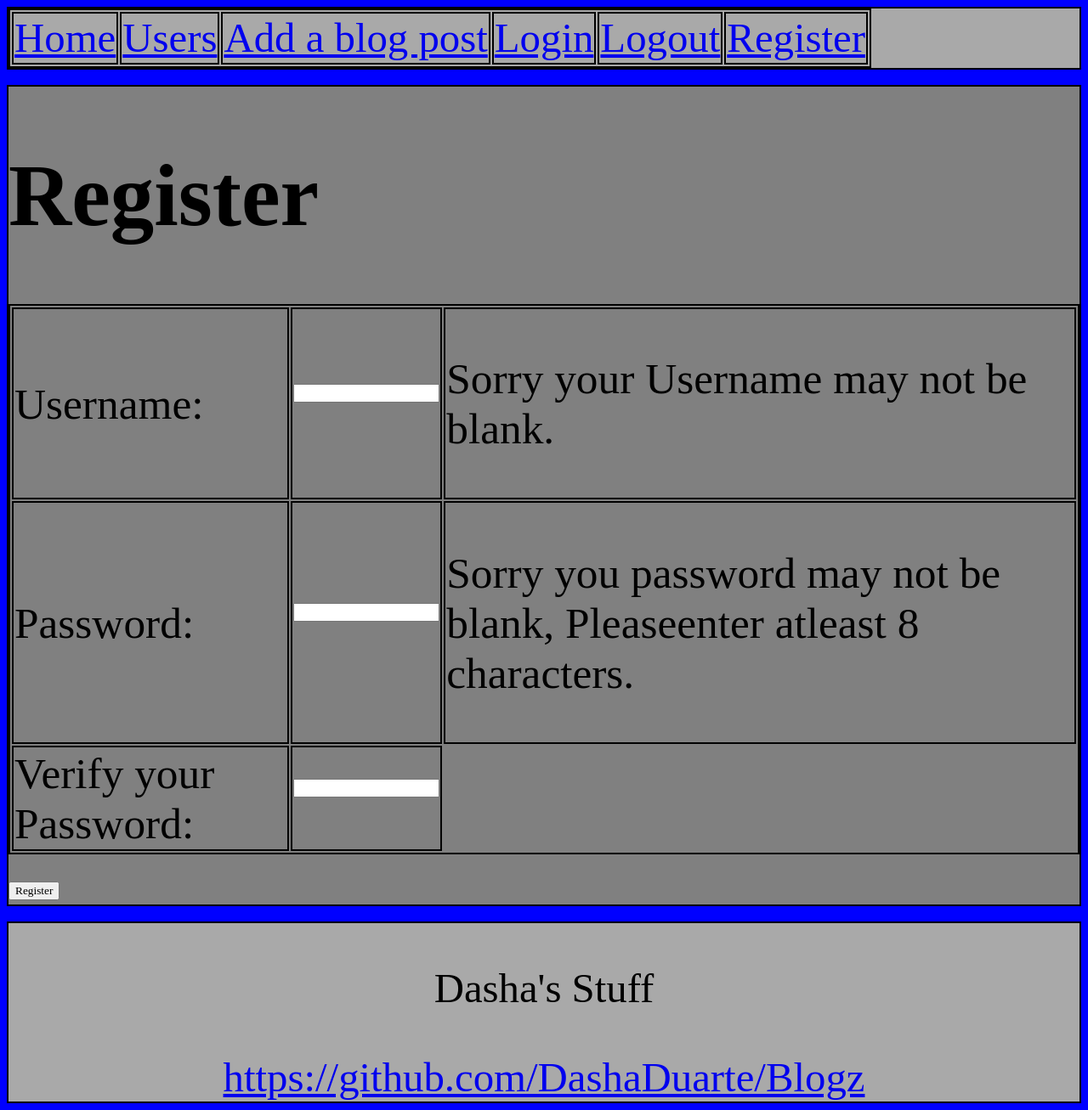
After one commit to DashaDuarte/Blogz, a Flask app: page /register in a window 1280 px wide. The commit adds this page. Shown: the whole page at 85% size. Run offline with Flask 2, Linux system fonts and the light colour scheme.

Commit message:
FinalBlogz

```diff
--- a/main.py
+++ b/main.py
@@ -1,76 +1,198 @@
-from flask import Flask, request, redirect, render_template
+from flask import Flask, request, redirect, render_template, session, flash
 from flask_sqlalchemy import SQLAlchemy
 
 app = Flask(__name__)
 app.config['DEBUG'] = True
-app.config['SQLALCHEMY_DATABASE_URI'] = 'mysql+pymysql://build-a-blog:pass123@localhost:3306/build-a-blog'
+app.config['SQLALCHEMY_DATABASE_URI'] = 'mysql+pymysql://dashad@localhost:3306/blog'
 app.config['SQLALCHEMY_ECHO'] = True
 db = SQLAlchemy(app)
-print("Welcome Back!")
+app.secret_key = 'open seseme'
+
+
 class Blog(db.Model):
     id = db.Column(db.Integer, primary_key=True)
-    title = db.Column(db.Text)
-    post = db.Column(db.Text)
+    title = db.Column(db.String(300))
+    body = db.Column(db.String(10000))
+    owner_id = db.Column(db.Integer, db.ForeignKey('user.user_id'))
 
-    def __init__(self, title, post):
+    def __init__(self, id, title, body, owner):
+        self.id = id
         self.title = title
-        self.post = post
+        self.body = body
+        self.owner = owner
+
+class User(db.Model):
+
+    user_id = db.Column(db.Integer, primary_key=True)
+    username = db.Column(db.String(175), unique=True)
+    password = db.Column(db.String(25))
+    blogs = db.relationship('Blog', backref='owner')
+
+    def __init__(self, username, password):
+
+        self.username = username
+        self.password = password
+
+    def __repr__(self):
+        return str(self.username)
 
 
-@app.route('/blog')
-def show_blog():
-    post_id = request.args.get('id')
-    if (post_id):
-        ind_post = Blog.query.get(post_id)
-        return render_template('ind_post.html', ind_post=ind_post)
-    else:
-        all_blog_posts = Blog.query.all()
-        return render_template('blog.html', posts=all_blog_posts)
-
-def empty_val(x):
-    if x:
-        return True
-    else:
-        return False
-
-@app.route('/blog_content', methods=['POST', 'GET'])
-def article():
-    post_id = request.args.get('id')
-    my_blog = Blog.query.get(post_id)
-    return render_template('blog_content' , blog = my_blog)
+@app.before_request
+def require_login():
+    allowed_routes = ['login', 'blog', 'register', 'individual',
+        'index', 'home', 'OneBlog', 'user_page', 'UserPosts']
+    if 'user' not in session and request.endpoint not in allowed_routes:
+            return redirect('/login')
 
 
-@app.route('/newblog ', methods=['POST', 'GET'])
-def add_entry():
+@app.route("/")
+def index():
+    return redirect("/blog")
+
+
+@app.route("/blog")
+def home():
+    blogs = Blog.query.all()
+    welcome = "Not logged in"
+    if 'user' in session:
+        welcome = "Logged in as: " + session['user']
+    return render_template('home.html', title= "Dasha Blog Community",
+        blogs= blogs, welcome= welcome)
+
+@app.route("/add", methods= ['POST', 'GET'])
+def AddBlog():
+    error = {"title_blank": "", "body_blank": ""}
+    new_body = ""
+    new_title = ""
+
+    welcome = "Logged in as: " + session['user']
+    existing_user = User.query.filter_by(username=session['user']).first()
 
     if request.method == 'POST':
+        new_title = request.form["title"]
+        new_body = request.form["body"]
 
-        title_error = ""
-        blog_entry_error = ""
+        if new_title == "":
+            error["title_blank"] = "Please enter a title for your blog"
+        if new_body == "":
+            error["body_blank"] = "Let's enter some text for your blog's body"
 
-        post_title = request.form['blog_title']
-        post_entry = request.form['blog_post']
-        post_new = Blog(post_title, post_entry)
+        if error["title_blank"] == "" and error["body_blank"] == "":
+            new_blog = Blog(new_title, new_body, existing_user)
+            db.session.add(new_blog)
+            db.session.commit()
+            author = User.query.filter_by(id= new_blog.owner_id).first()
+            return redirect("/individual?blog_title="+new_title)
 
-        if empty_val(post_title) and empty_val(post_entry):
-            db.session.add(post_new)
+    return render_template('add.html', title= "Add a blog post",
+        add_body= new_body, add_title= new_title,
+        title_blank= error["title_blank"], body_blank= error["body_blank"],
+        welcome= welcome)
+
+
+@app.route("/individual")
+def OneBlog():
+    welcome = "Not logged in"
+    if 'user' in session:
+        welcome = "Logged in as: " + session['user']
+
+    title = request.args.get('blog_title')
+    if title:
+        existing_blog = Blog.query.filter_by(title= title).first()
+        author = User.query.filter_by(id= existing_blog.owner_id).first()
+        return render_template("individual.html",
+            title= existing_blog.title, body= existing_blog.body,
+            author= author.username, welcome= welcome)
+
+
+@app.route("/UserPage")
+def UserPosts():
+    welcome = "Not logged in"
+    if 'user' in session:
+        welcome = "Logged in as: " + session['user']
+
+    user = request.args.get('user_link')
+    if user:
+        existing_user = User.query.filter_by(username= user).first()
+        user_posts = existing_user.blogs
+        return render_template("UserPage.html", welcome= welcome,
+            title= user+"'s posts", blogs= user_posts)
+
+    user_list = User.query.all()
+    return render_template("AllUsers.html", title= "All Users",
+        welcome= welcome, user_list= user_list)
+
+
+@app.route("/register", methods=['POST', 'GET'])
+def register():
+    error = {"name_error": "", "pass_error": "", "verify_error": ""}
+    if request.method == 'POST':
+        username = request.form['username']
+        password = request.form['password']
+        verify = request.form['verify']
+
+        if username == "":
+            error["name_error"] = "Your username may not be blank"
+        if password == "":
+            error["pass_error"] = "Your password may not be blank"
+        elif len(password) < 2:
+            error["pass_error"] = "Password must be more than 8 characters long"
+        else:
+            if password != verify:
+                error["verify_error"] = "Password and Verification text must match"
+
+        existing_user = User.query.filter_by(username=username).first()
+        if existing_user:
+            error["name_error"] = "oops someone is already using that username"
+
+        if  username != "" and password != "" and error["verify_error"] == "":
+            new_user = User(username, password)
+            db.session.add(new_user)
             db.session.commit()
-            post_link = "/blog?id=" + str(post_new.id)
-            return redirect(post_link)
+            session['user'] = new_user.username
+
+            return redirect("/blog")
+
+    return render_template("register.html", title= "Register",
+        name_error= error["name_error"], pass_error= error["pass_error"],
+        verify_error= error["verify_error"])
+
+
+@app.route("/login", methods=['POST', 'GET'])
+def login():
+    error = {"name_error": "", "pass_error": ""}
+    username = ""
+
+    if request.method == 'POST':
+        username = request.form['username']
+        password = request.form['password']
+
+        existing_user = User.query.filter_by(username=username).first()
+        if existing_user:
+            if password == "":
+                error["pass_error"] = "Your password may not be blank."
+
+            elif existing_user.password == password:
+                session['user'] = existing_user.username
+                return redirect("/blog")
+            else:
+                error["pass_error"] = "password invalid"
         else:
-            if not empty_val(post_title) and not empty_val(post_entry):
-                title_error = "Enter blog title"
-                blog_entry_error = "Enter blog entry"
-                return render_template('new_blog.html', blog_entry_error=blog_entry_error, title_error=title_error)
-            elif not empty_val(post_title):
-                title_error = "Enter text for blog title"
-                return render_template('new_blog.html', title_error=title_error, post_entry=post_entry)
-            elif not empty_val(post_entry):
-                blog_entry_error = "Enter text for blog entry"
-                return render_template('new_blog.html', blog_entry_error=blog_entry_error, post_title=post_title)
+            error["name_error"] = "username invalid. Try again or Register."
 
-    else:
-        return render_template('new_blog.html')
+    return render_template("login.html", title= "Login",
+        name_error= error["name_error"], pass_error= error["pass_error"],
+        username= username)
+
+
+@app.route("/logout", methods= ['POST', 'GET'])
+def logout():
+
+    if 'user' in session:
+        del session['user']
+    return redirect('/blog')
+
+
 
 if __name__ == '__main__':
     app.run()
--- a/templates/base.html
+++ b/templates/base.html
@@ -1,16 +1,74 @@
+<!doctype html>
+<html>
+    <head>
+        <title>{{title}}</title>
+        <style>
+            *{
+                font-family: 'Times New Roman', Times, serif;
+            }
+            .error {
+                color: grey;
+            }
+            table, tr, td {
+                border: 2px solid black;
+            }
+            .link_button {
+                background: none;
+                border: none;
+                text-decoration: underline;
+                cursor: pointer;
+                font-size: 3.045em;
+            }
+            header, footer {
+                text-align: center;
+                font-size: 3.05em;
+                background-color: darkgrey;
+                border: 2px solid black;
+            }
+            body {
+                background-color: blue;
+            }
+            main {
+                background-color: grey;
+                font-size: 3.211em;
+                border: 2px solid black;
+            }
+            thead {
+                font-size: 1.207em;
+                text-align: center;
 
-<!DOCTYPE html>
-<html>
+            }
+        </style>
+    </head>
+    <body>
+        <header>
+            <div>
+                <table>
+                    <tr>
+                        <td> <a href= '/blog'> Home </a> </td>
+                        <td> <a href= '/UserPage'> Users </a> </td>
+                        <td> <a href= '/add'> Add a blog post </a> </td>
+                        <td> <a href= '/login'> Login </a> </td>
+                        <td> <a href= '/logout'> Logout </a> </td>
+                        <td> <a href= '/register'> Register </a> </td>
+                    </tr>
+                </table>
+            </div>
+        </header>
+        <br>
+        <main>
 
-<body>
+            {% block content %}
 
-    <header>
-        <nav><a href="/blog">Dashas Blog</a> <a href="/newblog">Add a Blog Entry</a>
-        </nav>
-    </header>
+            {% endblock %}
 
-    {% block content %}
-    {% endblock %}
-
-</body>
-</html>S
+        </main>
+        <br>
+        <footer>
+            <p>Dasha's Stuff</p>
+            <a href= "https://github.com/DashaDuarte/Blogz">
+                https://github.com/DashaDuarte/Blogz
+            </a>
+        </footer>
+    </body>
+</html>
--- a/templates/new_blog.html
+++ b/templates/new_blog.html
@@ -4,7 +4,7 @@
     <h1>Add a Blog Entry</h1>
     <form action="/newblog" method='POST'>
         <label>
-            <span class="form_label">Title for your new blog:</span>
+            <span class="form_label">Name your blog :</span>
             <input name="blog_title" type="text" value="{{post_title}}">
         </label>
         <p class="error">{{title_error}} &nbsp;</p>
--- /dev/null
+++ b/templates/register.html
@@ -0,0 +1,47 @@
+{% extends "base.html" %}
+
+{% block content %}
+
+<h1>{{ title }}</h1>
+
+<form action="/register" method="post">
+    <table>
+        <tr>
+            <td>
+                <label for="username">Username:</label>
+            </td>
+            <td>
+                <input name="username" type="text" value="{{ username }}">
+                <p class= "error"> {{ name_error }} </p>
+            </td>
+            <td>
+                <p> Sorry your Username may not be blank. </p>
+            </td>
+        </tr>
+        <tr>
+            <td>
+                <label for="password">Password:</label>
+            </td>
+            <td>
+                <input name="password" type="password">
+                <p class= "error"> {{ pass_error }} </p>
+            </td>
+            <td>
+                <p> Sorry you password may not be blank, Pleaseenter atleast 8 characters. </p>
+            </td>
+        </tr>
+        <tr>
+            <td>
+                <label for="verify">Verify your Password:</label>
+            </td>
+            <td>
+                <input name="verify" type="password">
+                <p class= "error"> {{ verify_error }} </p>
+            </td>
+        </tr>
+    </table>
+    <input type="submit" value="Register">
+</form>
+
+
+{% endblock %}
```
Also changed, not shown: templates/AllUsers.html (added, +30 -0 lines), templates/UserPage.html (added, +39 -0 lines), templates/add.html (added, +20 -0 lines), templates/home.html (added, +48 -0 lines), templates/individual.html (added, +16 -0 lines), templates/login.html (added, +32 -0 lines), templates/logout.html (added, +17 -0 lines).
